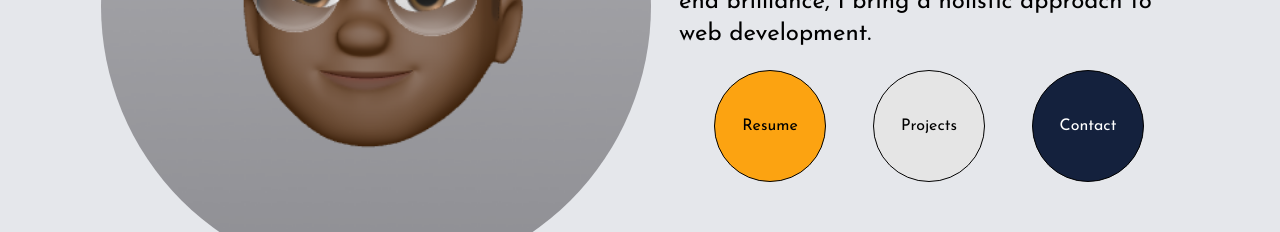
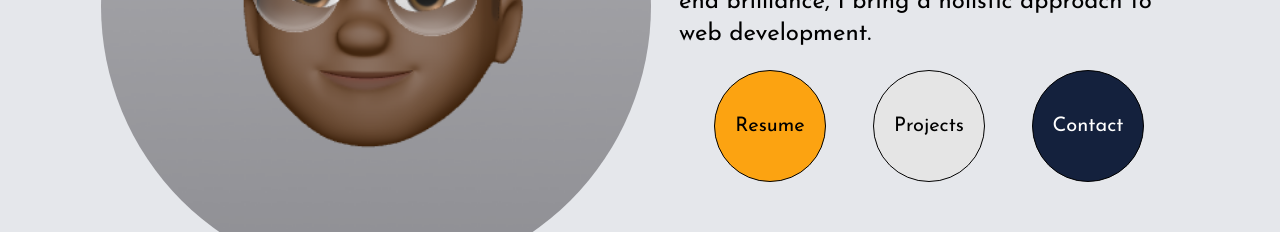
Before and after one commit to KingLyrics/my-portfolio, a Vue app: page / in a window 1280 px wide. Shown: the part 525-757 px from the top of the page. Built offline with nearby package versions, Linux system fonts and the light colour scheme.

Commit message:
Work done on the HomePage

```diff
--- a/src/views/Home.vue
+++ b/src/views/Home.vue
@@ -17,13 +17,13 @@
           to web development.</p>
         <div class="flex items-center justify-evenly mt-5 space-x-3">
           <RouterLink to="/resume">
-            <Circle text="Resume" color="bg-orange" height="md:h-28 md:w-28" />
+            <Circle text="Resume" color="bg-orange" height="md:h-28 md:w-28 md:text-xl" />
           </RouterLink>
           <RouterLink to="/projects">
-            <Circle text="Projects" color="bg-deepGray" height="md:h-28 md:w-28" />
+            <Circle text="Projects" color="bg-deepGray" height="md:h-28 md:w-28 md:text-xl" />
           </RouterLink>
           <RouterLink to="/contact">
-            <Circle text="Contact" color="bg-deepBlue text-white" height="md:h-28 md:w-28" />
+            <Circle text="Contact" color="bg-deepBlue text-white md:text-xl" height="md:h-28 md:w-28" />
           </RouterLink>
         </div>
       </div>
```
